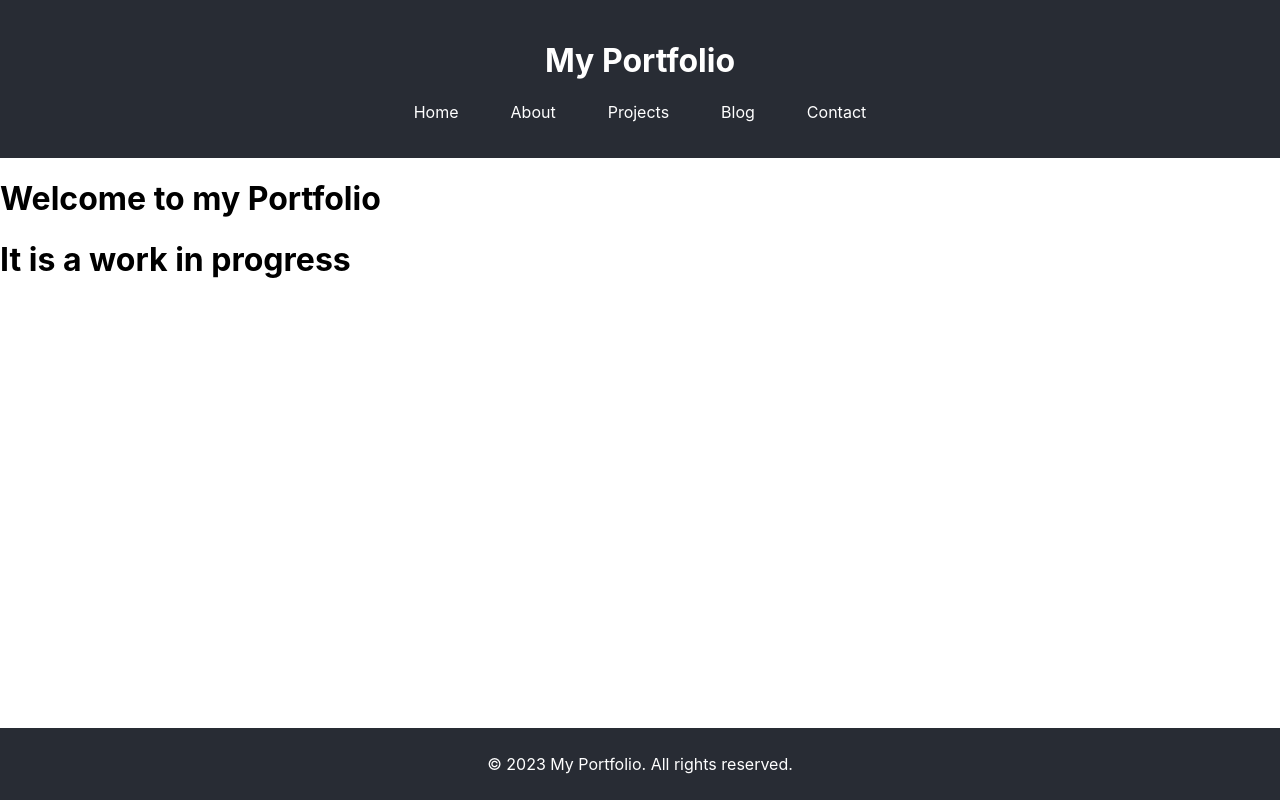
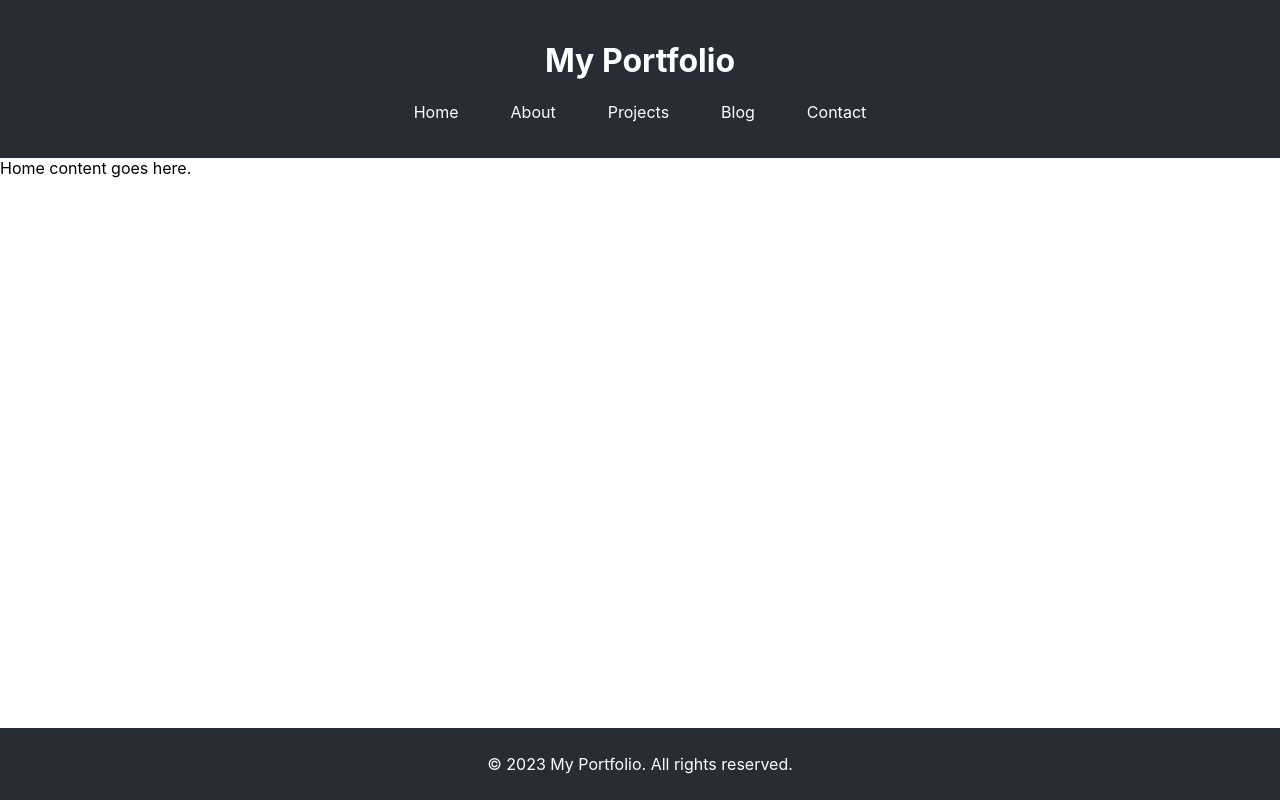
Before and after one commit to AhmedRaisi/PersonalPortfolio, a React (Create React App) app in the folder client/: page / in a window 1280 px wide. Built offline with nearby package versions, Linux system fonts and the light colour scheme.

Commit message:
added nav bar

```diff
--- a/client/src/App.js
+++ b/client/src/App.js
@@ -1,17 +1,33 @@
 import React from 'react';
 import Header from './components/Header';
 import Footer from './components/Footer';
+import { BrowserRouter as Router, Route, Routes } from 'react-router-dom';
+
+function Home() {
+  return <div>Home content goes here.</div>;
+}
+
+function About() {
+  return <div>About content goes here.</div>;
+}
+
+// ... other component definitions ...
 
 function App() {
   return (
-    <div className="App">
-      <Header />
-      <header className="App-header">
-        <h1>Welcome to my Portfolio</h1>
-        <h1>It is a work in progress</h1>
-      </header>
-      <Footer />
-    </div>
+    <Router>
+      <div className="App">
+        <Header />
+
+        <Routes>
+          <Route path="/" element={<Home />} />
+          <Route path="/about" element={<About />} />
+          {/* Add routes for Projects, Blog, and Contact */}
+        </Routes>
+
+        <Footer />
+      </div>
+    </Router>
   );
 }
 
```
